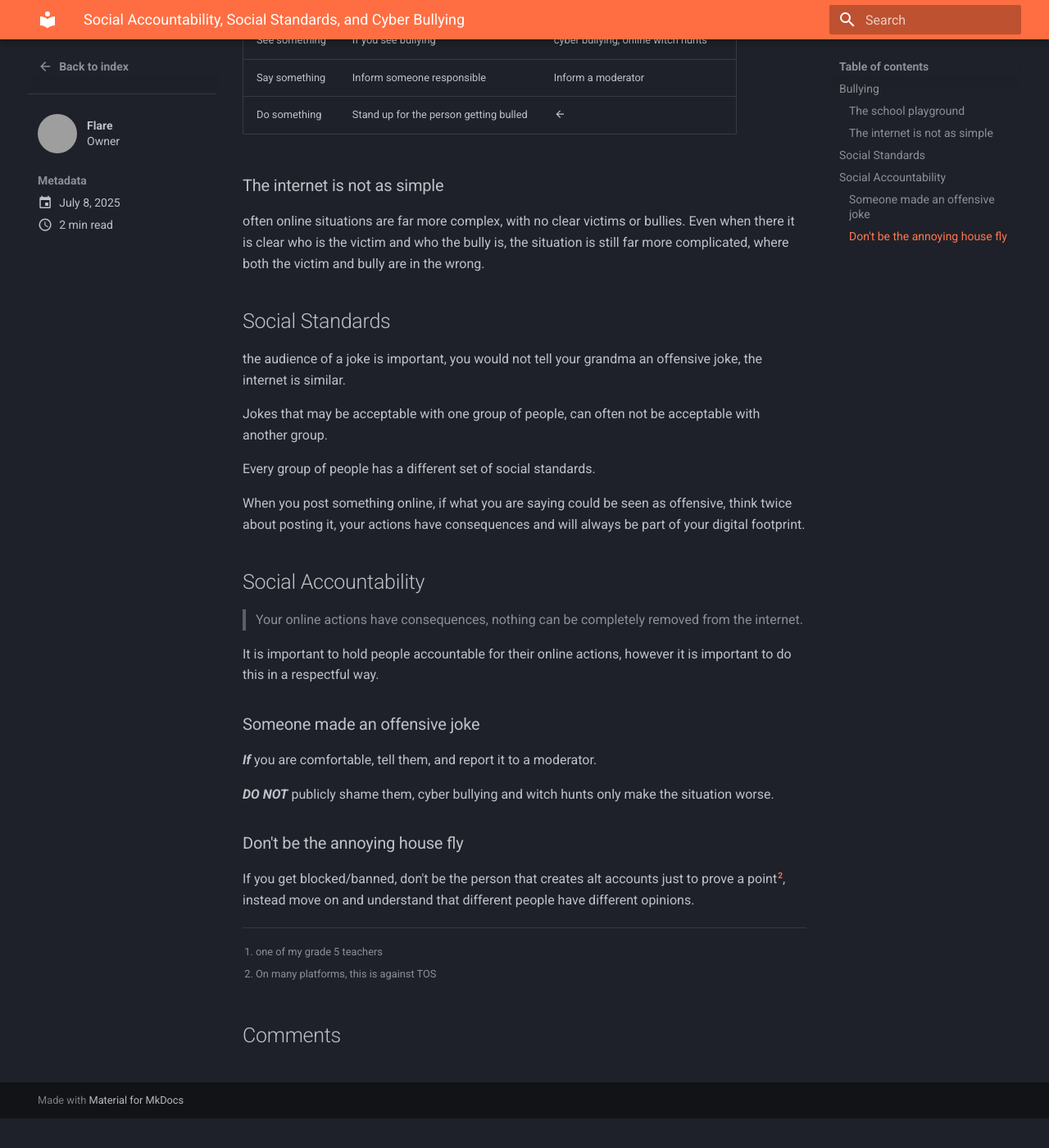
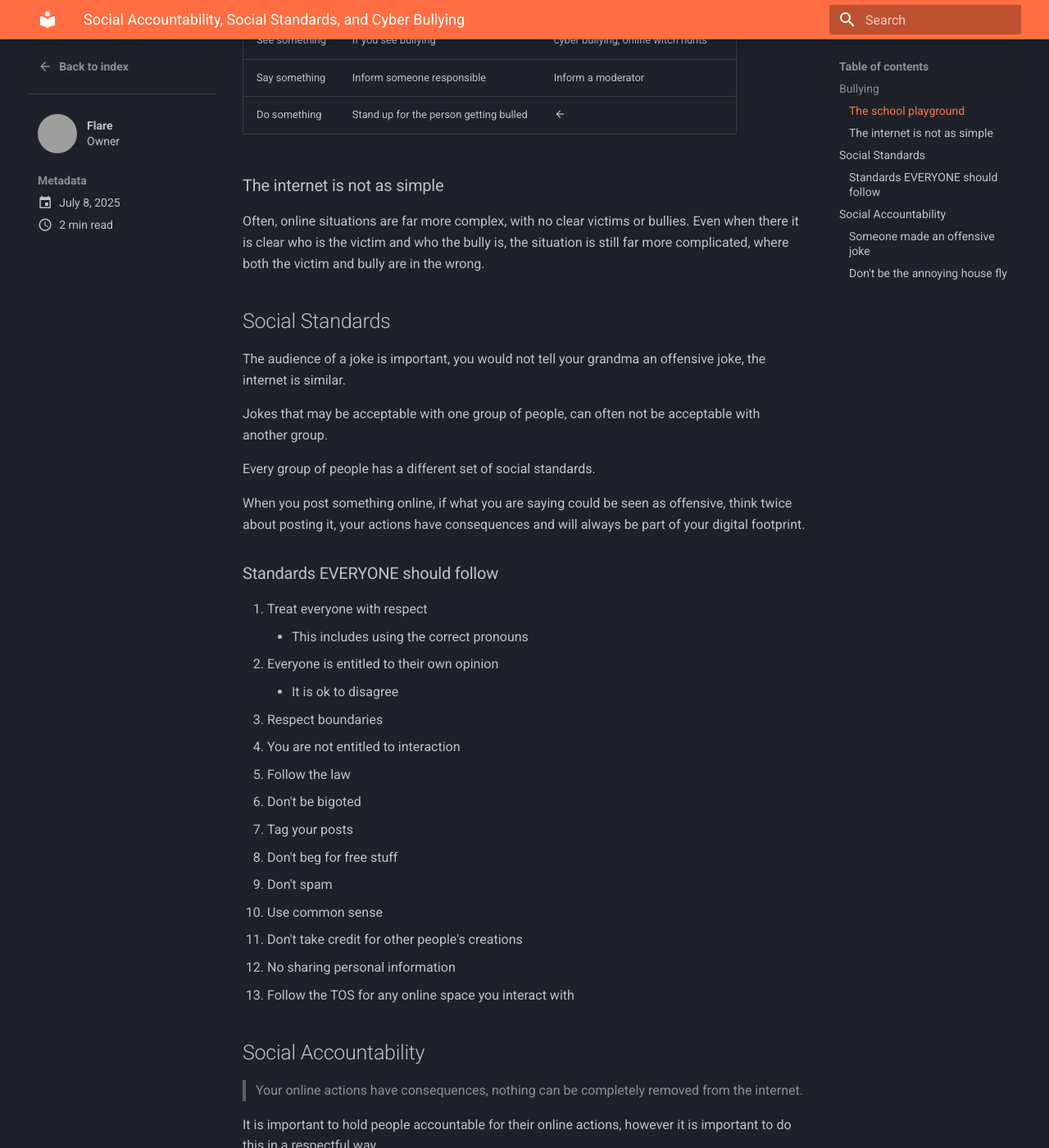
Before and after one commit to flare-proto/flare-proto.github.io, an MkDocs documentation site: the page built from docs/blog/posts/socialAccountability.md, in a window 1280 px wide and 1400 px high, scrolled down 485 px. Shown: the whole window at 82% size. Built offline with MkDocs 1.6.1 and Material for MkDocs 9.7.7, drawn with Linux system fonts in a browser that asks for light colours; comment, search, counter and statistics services are not loaded; before the commit the page ends 1849 px from its top, so only the background shows below that; grey boxes are pictures that could not be loaded.

Commit message:
Standards EVERYONE should follow

```diff
--- a/docs/blog/posts/socialAccountability.md
+++ b/docs/blog/posts/socialAccountability.md
@@ -18,16 +18,33 @@ tags:
 | Do something  | Stand up for the person getting bulled | :material-arrow-left:
 
 ### The internet is not as simple
-often online situations are far more complex, with no clear victims or bullies. Even when there it is clear who is the victim and who the bully is, the situation is still far more complicated, where both the victim and bully are in the wrong.
+Often, online situations are far more complex, with no clear victims or bullies. Even when there it is clear who is the victim and who the bully is, the situation is still far more complicated, where both the victim and bully are in the wrong.
 
 ## Social Standards
-the audience of a joke is important, you would not tell your grandma an offensive joke, the internet is similar.
+The audience of a joke is important, you would not tell your grandma an offensive joke, the internet is similar.
 
 Jokes that may be acceptable with one group of people, can often not be acceptable with another group.
 
 Every group of people has a different set of social standards.
 
 When you post something online, if what you are saying could be seen as offensive, think twice about posting it, your actions have consequences and will always be part of your digital footprint.
+
+### Standards EVERYONE should follow
+1. Treat everyone with respect
+    - This includes using the correct pronouns
+2. Everyone is entitled to their own opinion
+    - It is ok to disagree
+3. Respect boundaries
+4. You are not entitled to interaction
+5. Follow the law
+6. Don't be bigoted
+7. Tag your posts
+8. Don't beg for free stuff
+9. Don't spam
+10. Use common sense
+11. Don't take credit for other people's creations
+12. No sharing personal information
+13. Follow the TOS for any online space you interact with
 
 ## Social Accountability
 
@@ -43,6 +60,5 @@ It is important to hold people accountable for their online actions, however it
 ### Don't be the annoying house fly
 If you get blocked/banned, don't be the person that creates alt accounts just to prove a point[^2], instead move on and understand that different people have different opinions.
 
-
 [^1]: one of my grade 5 teachers
 [^2]:On many platforms, this is against TOS
```
